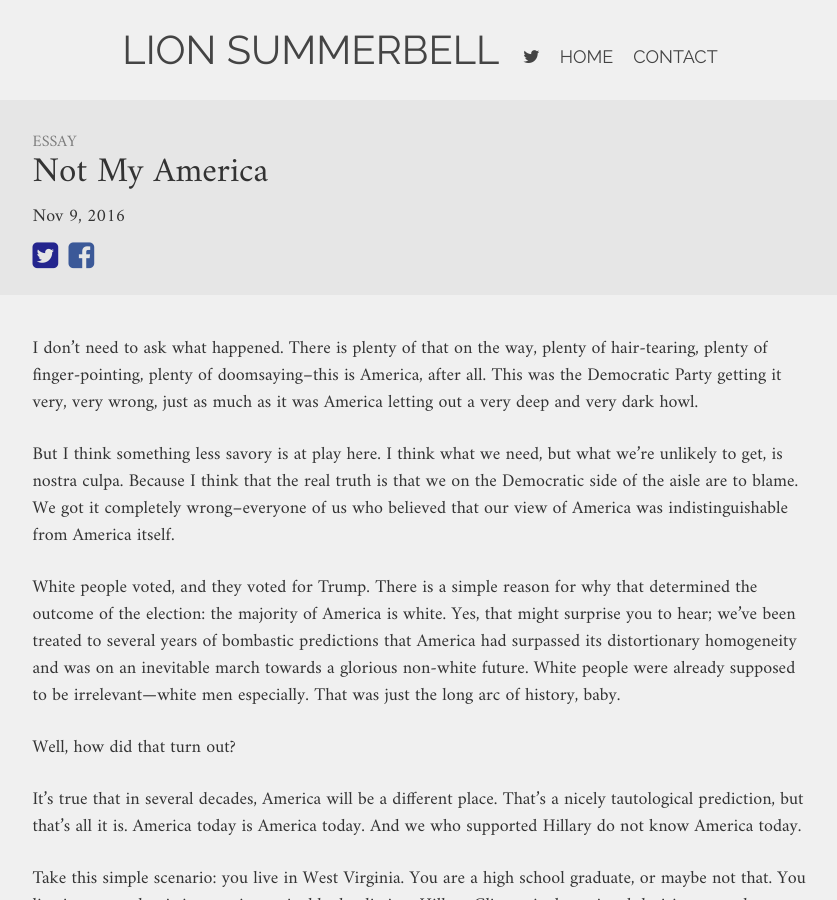
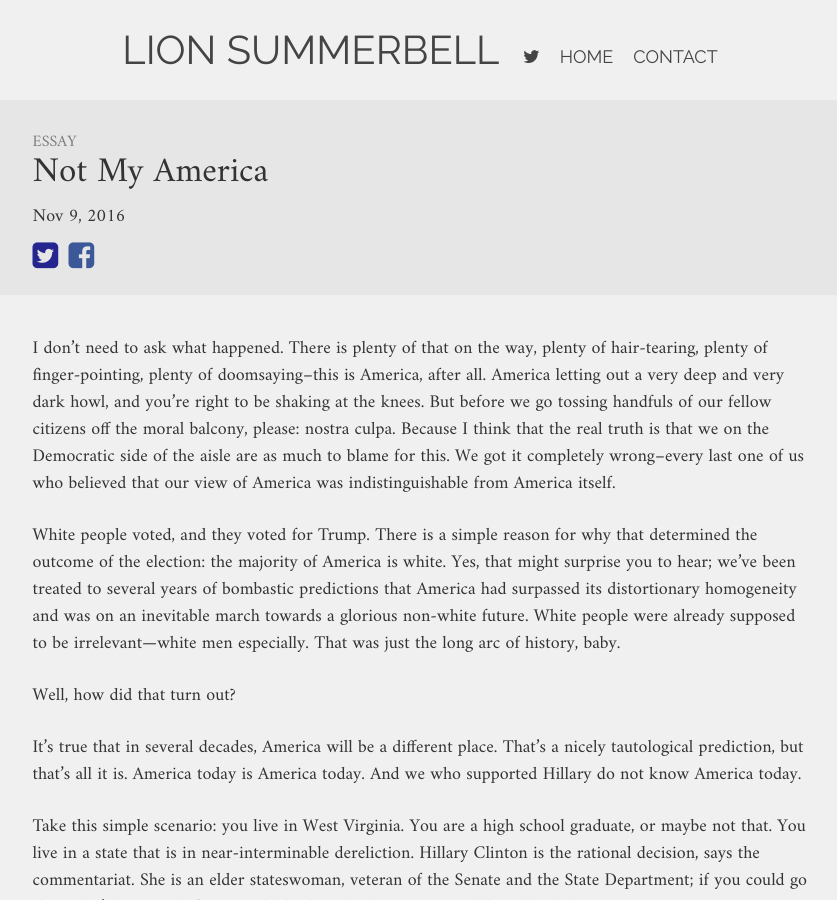
Before and after one commit to smmbll/smmbll.github.io, a Jekyll site: the page built from _posts/2016-11-09-not-my-america.md, in a window 1280 px wide and 900 px high. Shown: the whole window, without its empty margins (220-1057 px from the left). Built offline with Jekyll 4.4.1, drawn with Linux system fonts in a browser that asks for light colours.

Commit message:
America update

```diff
--- a/_posts/2016-11-09-not-my-america.md
+++ b/_posts/2016-11-09-not-my-america.md
@@ -5,9 +5,7 @@ date:   2016-11-09 13:15:00 +0200
 author: Lion Summerbell
 type: essay
 ---
-I don’t need to ask what happened. There is plenty of that on the way, plenty of hair-tearing, plenty of finger-pointing, plenty of doomsaying–this is America, after all. This was the Democratic Party getting it very, very wrong, just as much as it was America letting out a very deep and very dark howl.
-
-But I think something less savory is at play here. I think what we need, but what we’re unlikely to get, is nostra culpa. Because I think that the real truth is that we on the Democratic side of the aisle are to blame. We got it completely wrong–everyone of us who believed that our view of America was indistinguishable from America itself.
+I don’t need to ask what happened. There is plenty of that on the way, plenty of hair-tearing, plenty of finger-pointing, plenty of doomsaying–this is America, after all. America letting out a very deep and very dark howl, and you're right to be shaking at the knees. But before we go tossing handfuls of our fellow citizens off the moral balcony, please: nostra culpa. Because I think that the real truth is that we on the Democratic side of the aisle are as much to blame for this. We got it completely wrong–every last one of us who believed that our view of America was indistinguishable from America itself.
 
 White people voted, and they voted for Trump. There is a simple reason for why that determined the outcome of the election: the majority of America is white. Yes, that might surprise you to hear; we’ve been treated to several years of bombastic predictions that America had surpassed its distortionary homogeneity and was on an inevitable march towards a glorious non-white future. White people were already supposed to be irrelevant—white men especially. That was just the long arc of history, baby.
 
```
